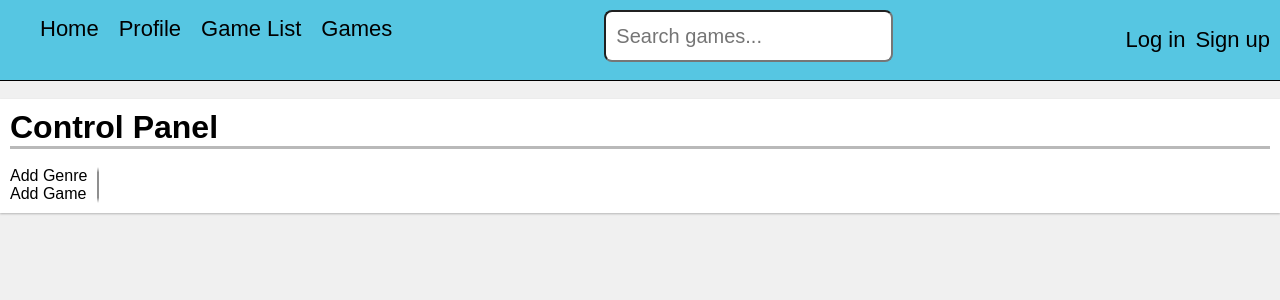
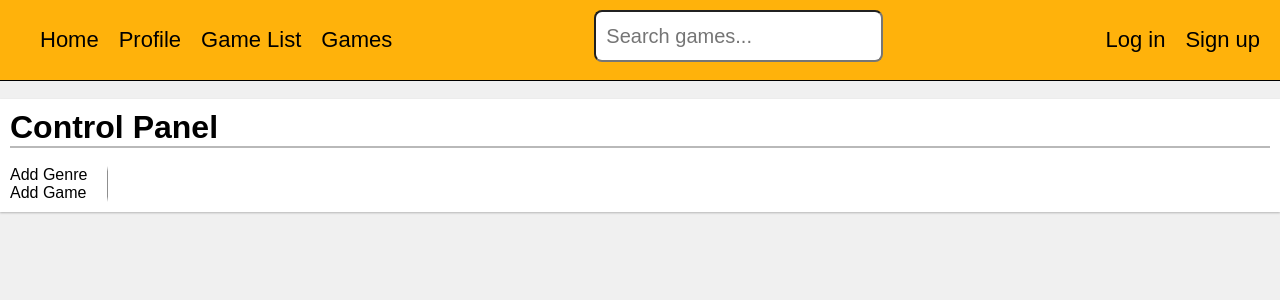
Before and after one commit to Wirebin/game-review-site, a Flask app: template templates/admin/control_panel.html in a window 1280 px wide. Shown: the top 300 px of the page. Run offline with Flask 3, Linux system fonts and the light colour scheme; the template is opened without the code that fills it: most values are stand-ins (such as "Sample title", 1, 10 or a date in 2020).

Commit message:
Update initial css file

```diff
--- a/static/main.css
+++ b/static/main.css
@@ -13,8 +13,13 @@ body {
 	color: black;
 }
 
+.header-link {
+	margin-right: 20px;
+	font-size: 22px;
+}
+
 .header-wrap {
-	background-color: #56c6e2;
+	background-color: #ffb20b;
 	border-bottom: 1px solid black;
 }
 
@@ -27,13 +32,15 @@ body {
 .primary-header {
 	display: flex;
 	justify-content: space-between;
-	background-color: #56c6e2;
+	background-color: #ffb20b;
 	margin-left: auto;
 	margin-right: auto;
 }
 
-.primary-header a {
-	font-size: 22px;
+.primary-middle-panel {
+	display: flex;
+	justify-content: center;
+	align-items: center;
 }
 
 .primary-right-panel {
@@ -47,16 +54,8 @@ body {
 	display: flex;
 }
 
-.right-panel-list li {
-	padding-right: 10px;
-}
-
 .middle-panel-list {
 	display: flex;
-}
-
-.middle-panel-list li {
-	padding-right: 20px;
 }
 
 .content-wrap {
@@ -73,7 +72,7 @@ body {
 }
 
 a:hover {
-	color: white;
+	color: rgb(131, 0, 0);
 }
 
 .signup-list li {
@@ -95,18 +94,69 @@ a:hover {
 
 .left-nav ul {
 	padding: 0;
+	margin-right: auto;
 }
 
 #separator {
-	width: 2px;
+	width: 1px;
 	height: auto;
 	background-color: #b9b9b9;
-	margin: 0 10px 0 10px;
+	margin: 0 20px 0 20px;
 	background: linear-gradient(to bottom, #b9b9b900 0%, #8f8f8f 15%,
 									   #8f8f8f 85%, #b9b9b900 100%);
-
 }
 
 .page-header {
-	border-bottom: 3px solid #b9b9b9;
+	border-bottom: 2px solid #b9b9b9;
 }
+
+.first-element {
+	margin-top: 20px;
+}
+
+.second-element {
+	margin: 20px 0 20px 0;
+}
+
+.last-element {
+	margin-bottom: 20px;
+}
+
+.checkbox-wrap {
+	display: flex;
+	flex-wrap: wrap;
+	margin-left: 20px;
+	max-width: 400px;
+	min-width: 400px;
+}
+
+.genre_option {
+	flex: 1 0 50%;
+	margin-bottom: 4px;
+}
+
+textarea {
+	resize: vertical;
+}
+
+.sub-header {
+	margin-right: 20px;
+}
+
+
+@media (max-width: 640px) {
+	.genre_option {
+		flex: 0 0 100%;
+	}
+}
+
+/* .checkbox-wrap {
+	display: grid;
+    grid-template-columns: repeat(2, 1fr);
+    gap: 10px; /* Adjust the gap between items as needed
+}
+
+.genre_option {
+	display: flex;
+    align-items: center;
+} */
```
